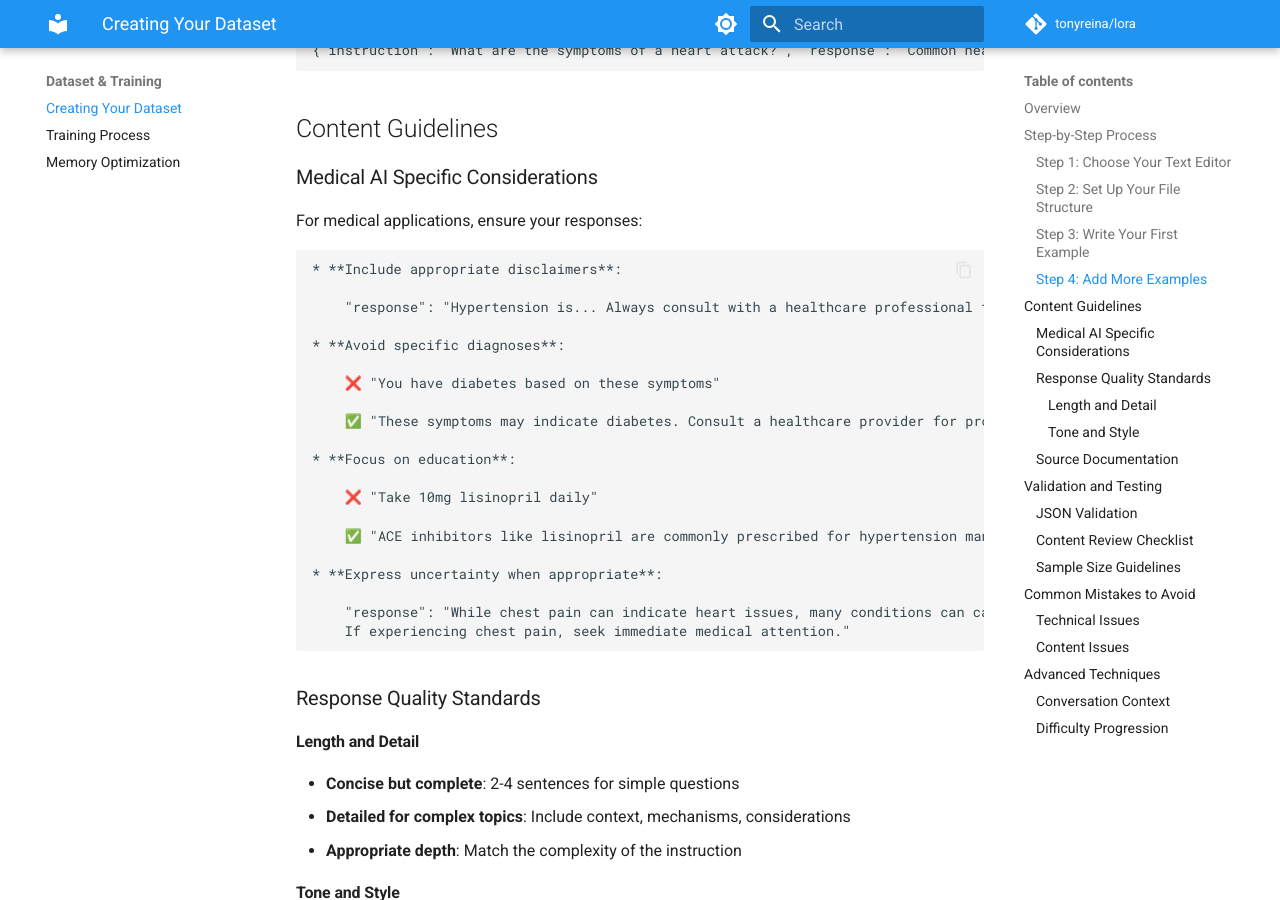
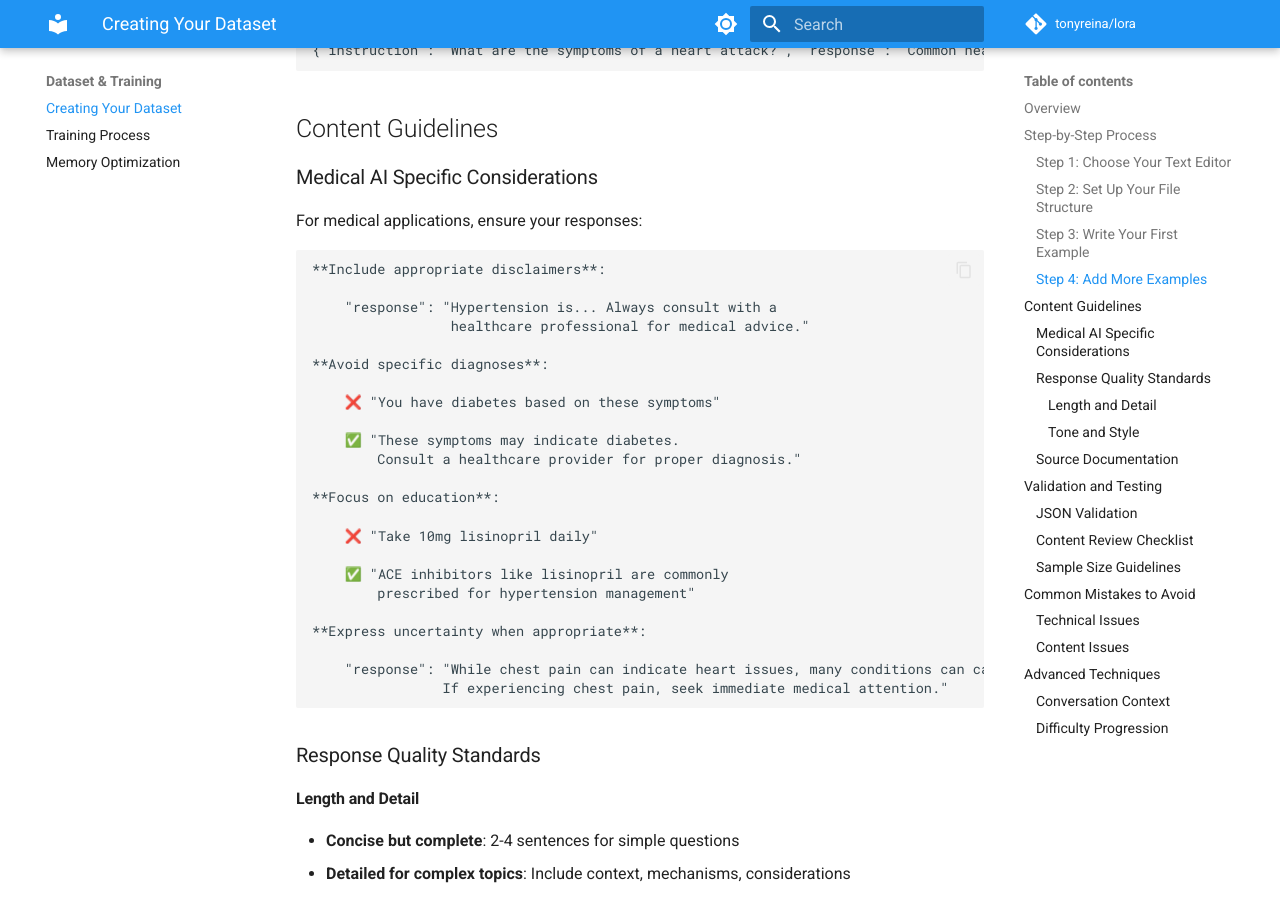
Before and after one commit to tonyreina/lora, an MkDocs documentation site: the page built from docs/dataset/creating-dataset.md, in a window 1280 px wide and 900 px high, scrolled down 1407 px. Built offline with MkDocs 1.6.1 and Material for MkDocs 9.7.7, drawn with Linux system fonts in a browser that asks for light colours; comment, search, counter and statistics services are not loaded.

Commit message:
updating lora doc

```diff
--- a/docs/dataset/creating-dataset.md
+++ b/docs/dataset/creating-dataset.md
@@ -67,26 +67,29 @@ Continue adding examples, one per line:
 
 For medical applications, ensure your responses:
 
-    * **Include appropriate disclaimers**:
+    **Include appropriate disclaimers**:
 
-        "response": "Hypertension is... Always consult with a healthcare professional for medical advice."
+        "response": "Hypertension is... Always consult with a
+                     healthcare professional for medical advice."
 
-    * **Avoid specific diagnoses**:
+    **Avoid specific diagnoses**:
 
         ❌ "You have diabetes based on these symptoms"
 
-        ✅ "These symptoms may indicate diabetes. Consult a healthcare provider for proper diagnosis."
+        ✅ "These symptoms may indicate diabetes.
+            Consult a healthcare provider for proper diagnosis."
 
-    * **Focus on education**:
+    **Focus on education**:
 
         ❌ "Take 10mg lisinopril daily"
 
-        ✅ "ACE inhibitors like lisinopril are commonly prescribed for hypertension management"
+        ✅ "ACE inhibitors like lisinopril are commonly
+            prescribed for hypertension management"
 
-    * **Express uncertainty when appropriate**:
+    **Express uncertainty when appropriate**:
 
         "response": "While chest pain can indicate heart issues, many conditions can cause chest pain.
-        If experiencing chest pain, seek immediate medical attention."
+                    If experiencing chest pain, seek immediate medical attention."
 
 ### Response Quality Standards
 
```
